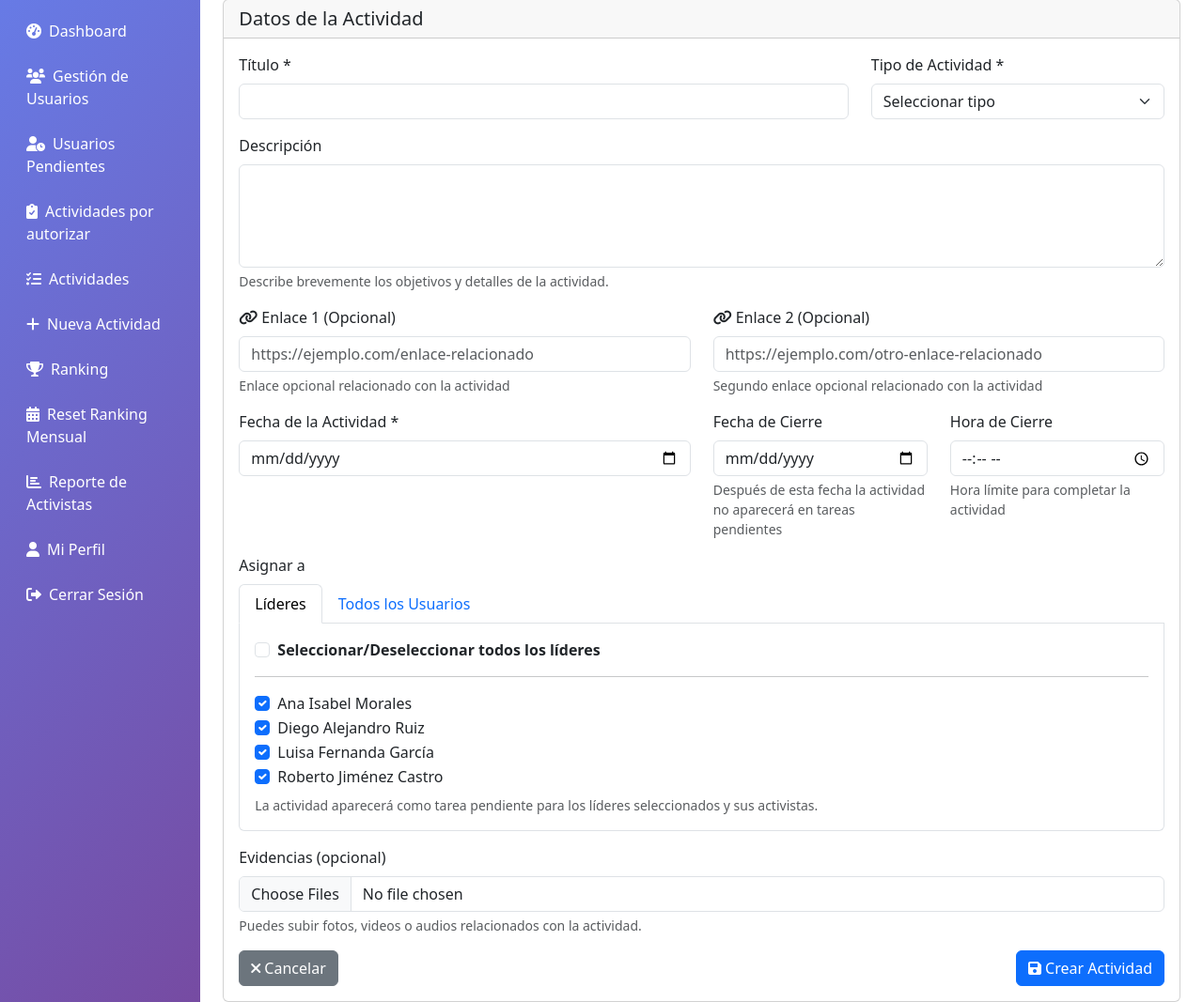
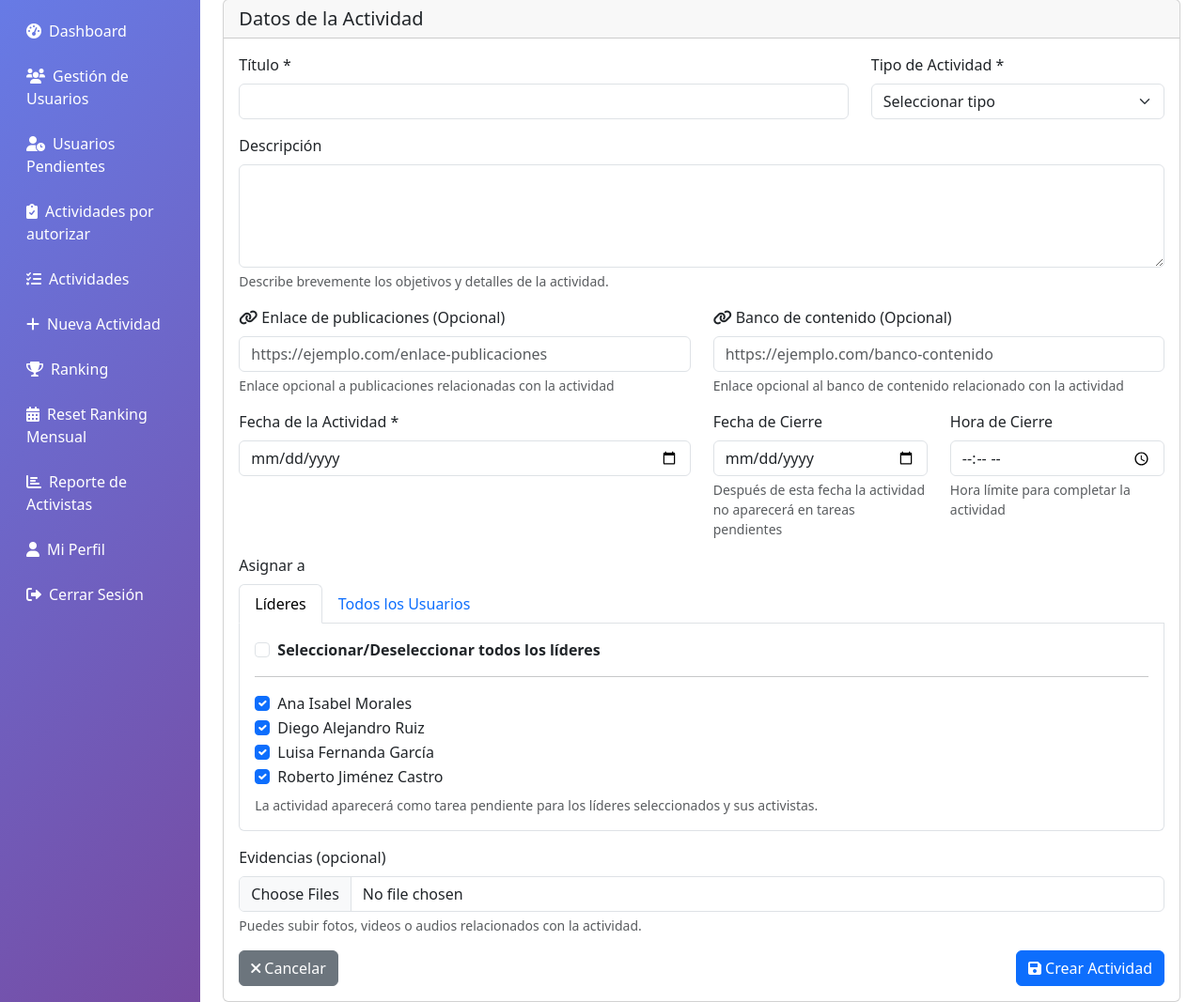
Before and after one commit to danjohn007/activistas, a PHP site: page /activities/create.php in a window 1280 px wide. Shown: the part 88-1155 px from the top of the page at 94% size. Run offline with PHP 8.4, Linux system fonts and the light colour scheme; a user stored in the database is signed in; data comes from the database, SQL or seed files in the repository.

Commit message:
Complete activity system improvements: rename links, add evidence count, enhance detail view
Co-authored-by: danjohn007 <77515822+danjohn007@users.noreply.github.com>

```diff
--- a/views/activities/create.php
+++ b/views/activities/create.php
@@ -97,23 +97,23 @@
                                 <div class="col-md-6">
                                     <div class="mb-3">
                                         <label for="enlace_1" class="form-label">
-                                            <i class="fas fa-link me-1"></i>Enlace 1 (Opcional)
+                                            <i class="fas fa-link me-1"></i>Enlace de publicaciones (Opcional)
                                         </label>
                                         <input type="url" class="form-control" id="enlace_1" name="enlace_1"
                                                value="<?= htmlspecialchars($_SESSION['form_data']['enlace_1'] ?? '') ?>"
-                                               placeholder="https://ejemplo.com/enlace-relacionado">
-                                        <div class="form-text">Enlace opcional relacionado con la actividad</div>
+                                               placeholder="https://ejemplo.com/enlace-publicaciones">
+                                        <div class="form-text">Enlace opcional a publicaciones relacionadas con la actividad</div>
                                     </div>
                                 </div>
                                 <div class="col-md-6">
                                     <div class="mb-3">
                                         <label for="enlace_2" class="form-label">
-                                            <i class="fas fa-link me-1"></i>Enlace 2 (Opcional)
+                                            <i class="fas fa-link me-1"></i>Banco de contenido (Opcional)
                                         </label>
                                         <input type="url" class="form-control" id="enlace_2" name="enlace_2"
                                                value="<?= htmlspecialchars($_SESSION['form_data']['enlace_2'] ?? '') ?>"
-                                               placeholder="https://ejemplo.com/otro-enlace-relacionado">
-                                        <div class="form-text">Segundo enlace opcional relacionado con la actividad</div>
+                                               placeholder="https://ejemplo.com/banco-contenido">
+                                        <div class="form-text">Enlace opcional al banco de contenido relacionado con la actividad</div>
                                     </div>
                                 </div>
                             </div>
--- a/views/activities/list.php
+++ b/views/activities/list.php
@@ -189,6 +189,12 @@
                                             <td>
                                                 <?php if ($activity['estado'] === 'completada' && !empty($activity['evidences'])): ?>
                                                     <div class="evidence-summary">
+                                                        <div class="mb-2">
+                                                            <strong class="text-primary">
+                                                                <i class="fas fa-file-alt me-1"></i>
+                                                                <?= count($activity['evidences']) ?> evidencia<?= count($activity['evidences']) != 1 ? 's' : '' ?>
+                                                            </strong>
+                                                        </div>
                                                         <?php foreach ($activity['evidences'] as $evidence): ?>
                                                             <div class="evidence-item mb-2">
                                                                 <?php if ($evidence['tipo_evidencia'] === 'foto' && !empty($evidence['archivo'])): ?>
```
Also changed, not shown: views/activities/detail.php (+38 -2 lines).
